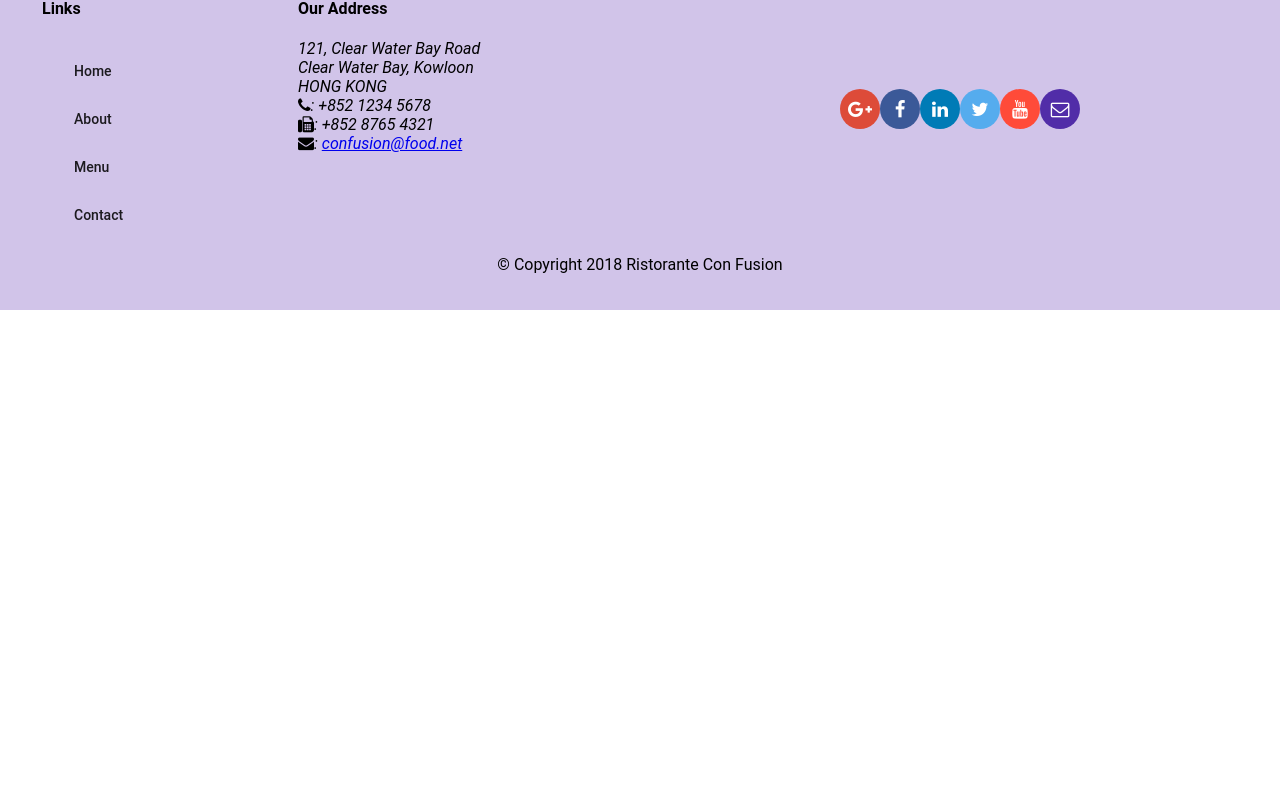
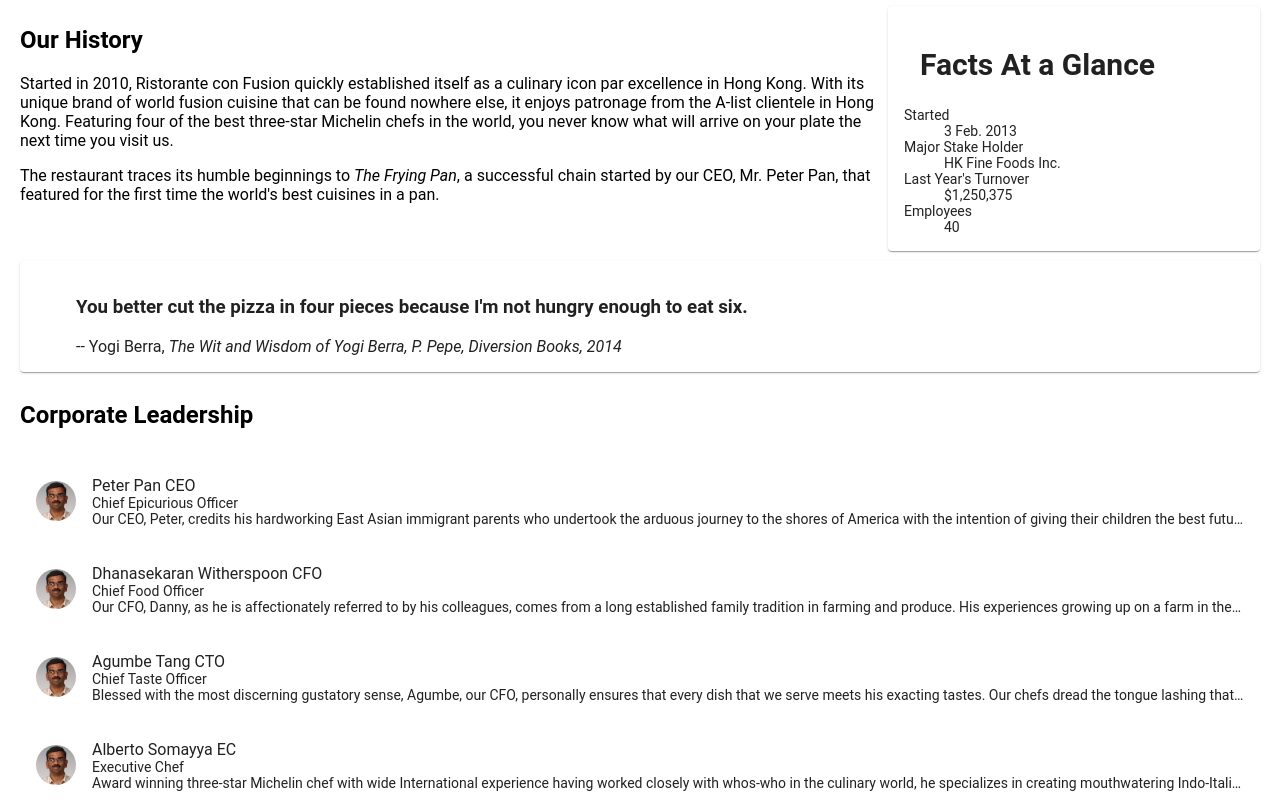
Before and after one commit to KushalBiyani/Angular-simple-restaurant-project, an Angular app: page /about in a window 1280 px wide. Shown: the part 432-1240 px from the top of the page. Before the commit the page ends 800 px from the top, so only its background shows below. Built offline with nearby package versions, Linux system fonts and the light colour scheme.

Commit message:
2-2-7 assignment-2

```diff
--- a/src/app/about/about.component.html
+++ b/src/app/about/about.component.html
@@ -1,3 +1,70 @@
-<p>
-  about works!
-</p>
+<div class="container"
+  fxLayout="column"
+  fxLayoutGap="10px">
+
+  <div fxFlex>
+    <div>
+        <h3>About Us</h3>
+        <hr>
+    </div>
+  </div>
+
+  <div fxFlex>
+    <div fxLayout="column" fxLayout.gt-sm="row">
+      <div fxFlex="70">
+        <h2>Our History</h2>
+        <p>Started in 2010, Ristorante con Fusion quickly established itself as a culinary icon par excellence in Hong Kong. With its unique brand of world fusion cuisine that can be found nowhere else, it enjoys patronage from the A-list clientele in Hong Kong.  Featuring four of the best three-star Michelin chefs in the world, you never know what will arrive on your plate the next time you visit us.</p>
+        <p>The restaurant traces its humble beginnings to <em>The Frying Pan</em>, a successful chain started by our CEO, Mr. Peter Pan, that featured for the first time the world's best cuisines in a pan.</p>
+      </div>
+      <div fxFlex="30">
+        <mat-card>
+          <mat-card-header>
+            <mat-card-title>
+            <h2>Facts At a Glance</h2>
+            </mat-card-title>
+          </mat-card-header>
+          <mat-card-content>
+            <dl>
+              <dt>Started</dt>
+              <dd>3 Feb. 2013</dd>
+              <dt>Major Stake Holder</dt>
+              <dd>HK Fine Foods Inc.</dd>
+              <dt>Last Year's Turnover</dt>
+              <dd>$1,250,375</dd>
+              <dt>Employees</dt>
+              <dd>40</dd>
+            </dl>
+          </mat-card-content>
+        </mat-card>
+      </div>
+    </div>
+  </div>
+
+  <div fxFlex>
+    <mat-card>
+      <blockquote>
+        <h3>You better cut the pizza in four pieces because
+            I'm not hungry enough to eat six.</h3>
+        <footer>-- Yogi Berra,
+          <cite>The Wit and Wisdom of Yogi Berra,
+            P. Pepe, Diversion Books, 2014</cite>
+        </footer>
+      </blockquote>
+    </mat-card>
+  </div>
+
+
+  <div fxFlex>
+    <h2>Corporate Leadership</h2>
+    <mat-list>
+      <mat-list-item *ngFor="let leader of leaders">
+        <img matListAvatar src="{{leader.image}}">
+        <p matLine>{{leader.name}} {{leader.abbr}}</p>
+        <p matLine>{{leader.designation}}</p>
+        <p matLine>{{leader.description}} </p>
+        <br/><br/>
+      </mat-list-item>
+    </mat-list>
+
+  </div>
+</div>
--- a/src/app/about/about.component.ts
+++ b/src/app/about/about.component.ts
@@ -1,4 +1,6 @@
 import { Component, OnInit } from '@angular/core';
+import {Leader} from '../shared/leader'
+import { LeaderService } from '../services/leader.service';
 
 @Component({
   selector: 'app-about',
@@ -6,10 +8,13 @@
   styleUrls: ['./about.component.scss']
 })
 export class AboutComponent implements OnInit {
-
-  constructor() { }
+leaders: Leader[];
+  constructor(
+    private leaderservice: LeaderService
+  ) { }
 
   ngOnInit() {
+    this.leaders = this.leaderservice.getLeaders();
   }
 
 }
--- a/src/app/app.module.ts
+++ b/src/app/app.module.ts
@@ -12,6 +12,7 @@
 import { AppComponent } from './app.component';
 import { DishService } from './services/dish.service';
 import { PromotionService } from './services/promotion.service';
+import { LeaderService } from "./services/leader.service";
 import { HeaderComponent } from './header/header.component';
 import { FooterComponent } from './footer/footer.component';
 import { MenuComponent } from './menu/menu.component';
@@ -45,7 +46,8 @@
   ],
   providers: [
     DishService,
-    PromotionService
+    PromotionService,
+    LeaderService
   ],
   bootstrap: [AppComponent]
 })
--- a/src/app/home/home.component.html
+++ b/src/app/home/home.component.html
@@ -32,5 +32,17 @@
     </p>
   </mat-card-content>
 </mat-card>
-
+<mat-card *ngIf="leader" fxFlex>
+    <mat-card-header>
+      <div mat-card-avatar></div>
+      <mat-card-title>
+        <h3>{{leader.name | uppercase}}</h3>
+      </mat-card-title>
+    </mat-card-header>
+    <img mat-card-image src={{leader.image}} alt={{leader.name}}>
+    <mat-card-content>
+      <p>{{leader.description}}
+      </p>
+    </mat-card-content>
+  </mat-card>
 </div>
--- a/src/app/home/home.component.ts
+++ b/src/app/home/home.component.ts
@@ -3,6 +3,9 @@
 import { DishService } from "../services/dish.service";
 import { Promotion } from '../shared/promotion';
 import { PromotionService } from '../services/promotion.service';
+import {Leader} from '../shared/leader';
+import {LeaderService} from '../services/leader.service';
+
 
 @Component({
   selector: 'app-home',
@@ -12,15 +15,16 @@
 export class HomeComponent implements OnInit {
   dish: Dish;
   promotion: Promotion;
+  leader: Leader;
 
   constructor(private dishservice: DishService,
-    private promotionservice: PromotionService) { }
+    private promotionservice: PromotionService,
+              private leaderservice: LeaderService) { }
 
   ngOnInit() {
     this.dish = this.dishservice.getFeaturedDish();
     this.promotion = this.promotionservice.getFeaturedPromotion();
-
-
+    this.leader = this.leaderservice.getFeaturedleader();
   }
 
 }
--- /dev/null
+++ b/src/app/services/leader.service.ts
@@ -0,0 +1,24 @@
+import { Injectable } from '@angular/core';
+import { Leader } from "../shared/leader";
+import { LEADERS } from "../shared/leaders";
+import {Promotion} from '../shared/promotion';
+import {PROMOTIONS} from '../shared/promotions';
+
+@Injectable({
+  providedIn: 'root'
+})
+export class LeaderService {
+
+  constructor() { }
+  getLeaders(): Leader[] {
+      return LEADERS;
+    }
+
+    getLeader(id: number): Leader {
+      return LEADERS.filter((leader) => (leader.id === id))[0];
+    }
+
+    getFeaturedleader(): Leader {
+      return LEADERS.filter((leader) => leader.featured)[0];
+    }
+  }
--- /dev/null
+++ b/src/app/shared/leader.ts
@@ -0,0 +1,9 @@
+export class Leader {
+   id : string;
+   name: string;
+      image: string;
+       designation: string;
+       abbr: string;
+       featured: boolean;
+       description: string;
+   }
--- /dev/null
+++ b/src/app/shared/leaders.ts
@@ -0,0 +1,46 @@
+
+import { Leader } from './leader';
+
+export const LEADERS: Leader[] =
+[
+    {
+      id: '0',
+      name: 'Peter Pan',
+      image: '/assets/images/alberto.png',
+      designation: 'Chief Epicurious Officer',
+      abbr: 'CEO',
+      featured: false,
+      // tslint:disable-next-line:max-line-length
+      description: 'Our CEO, Peter, credits his hardworking East Asian immigrant parents who undertook the arduous journey to the shores of America with the intention of giving their children the best future. His mother\'s wizardy in the kitchen whipping up the tastiest dishes with whatever is available inexpensively at the supermarket, was his first inspiration to create the fusion cuisines for which The Frying Pan became well known. He brings his zeal for fusion cuisines to this restaurant, pioneering cross-cultural culinary connections.'
+    },
+    {
+      id: '1',
+      name: 'Dhanasekaran Witherspoon',
+      image: '/assets/images/alberto.png',
+      designation: 'Chief Food Officer',
+      abbr: 'CFO',
+      featured: false,
+      // tslint:disable-next-line:max-line-length
+      description: 'Our CFO, Danny, as he is affectionately referred to by his colleagues, comes from a long established family tradition in farming and produce. His experiences growing up on a farm in the Australian outback gave him great appreciation for varieties of food sources. As he puts it in his own words, Everything that runs, wins, and everything that stays, pays!'
+    },
+    {
+      id: '2',
+      name: 'Agumbe Tang',
+      image: '/assets/images/alberto.png',
+      designation: 'Chief Taste Officer',
+      abbr: 'CTO',
+      featured: false,
+      // tslint:disable-next-line:max-line-length
+      description: 'Blessed with the most discerning gustatory sense, Agumbe, our CFO, personally ensures that every dish that we serve meets his exacting tastes. Our chefs dread the tongue lashing that ensues if their dish does not meet his exacting standards. He lives by his motto, You click only if you survive my lick.'
+    },
+    {
+      id: '3',
+      name: 'Alberto Somayya',
+      image: '/assets/images/alberto.png',
+      designation: 'Executive Chef',
+      abbr: 'EC',
+      featured: true,
+      // tslint:disable-next-line:max-line-length
+      description: 'Award winning three-star Michelin chef with wide International experience having worked closely with whos-who in the culinary world, he specializes in creating mouthwatering Indo-Italian fusion experiences. He says, Put together the cuisines from the two craziest cultures, and you get a winning hit! Amma Mia!'
+    }
+  ];
```
Also changed, not shown: 1 other file (tests, documents, lock files or other folders).
